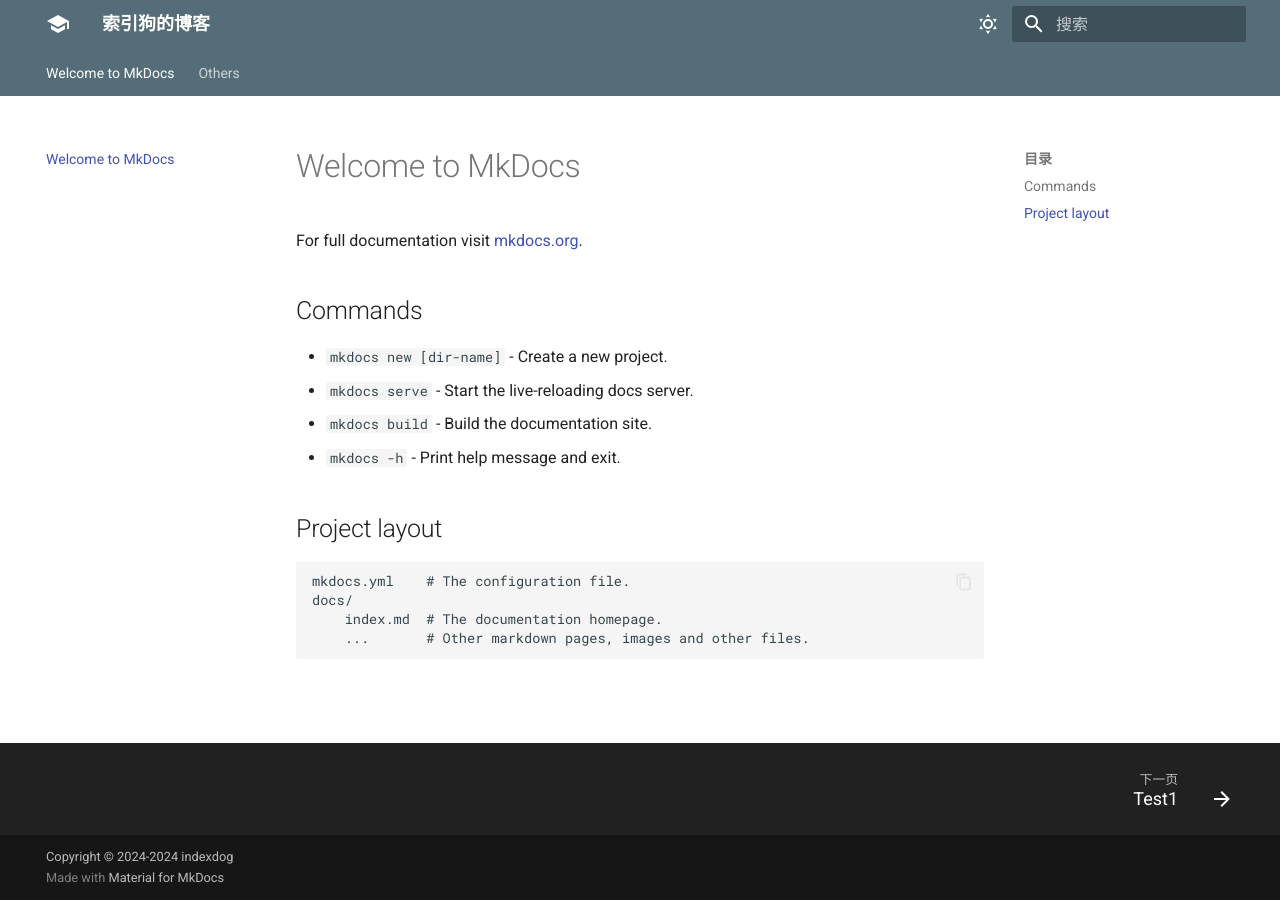
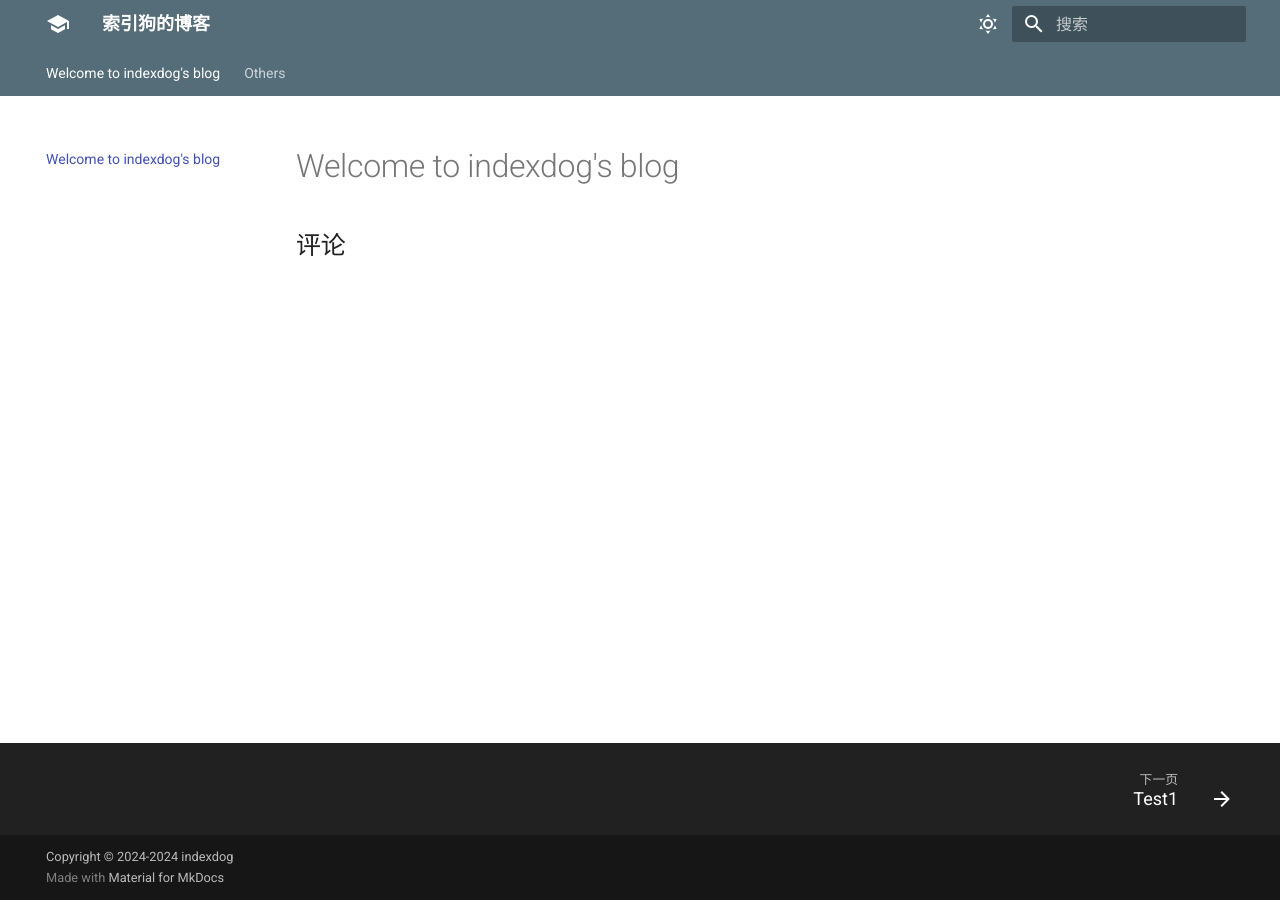
Before and after one commit to indexdog/indexdog.github.io, an MkDocs documentation site: the page built from docs/index.md, in a window 1280 px wide. Built offline with MkDocs 1.6.1 and Material for MkDocs 9.7.7, drawn with Linux system fonts in a browser that asks for light colours; comment, search, counter and statistics services are not loaded.

Commit message:
Update index.md

```diff
--- a/docs/index.md
+++ b/docs/index.md
@@ -1,17 +1,5 @@
-# Welcome to MkDocs
+---
+comments: true
+---
 
-For full documentation visit [mkdocs.org](https://www.mkdocs.org).
-
-## Commands
-
-* `mkdocs new [dir-name]` - Create a new project.
-* `mkdocs serve` - Start the live-reloading docs server.
-* `mkdocs build` - Build the documentation site.
-* `mkdocs -h` - Print help message and exit.
-
-## Project layout
-
-    mkdocs.yml    # The configuration file.
-    docs/
-        index.md  # The documentation homepage.
-        ...       # Other markdown pages, images and other files.
+# Welcome to indexdog's blog
```
